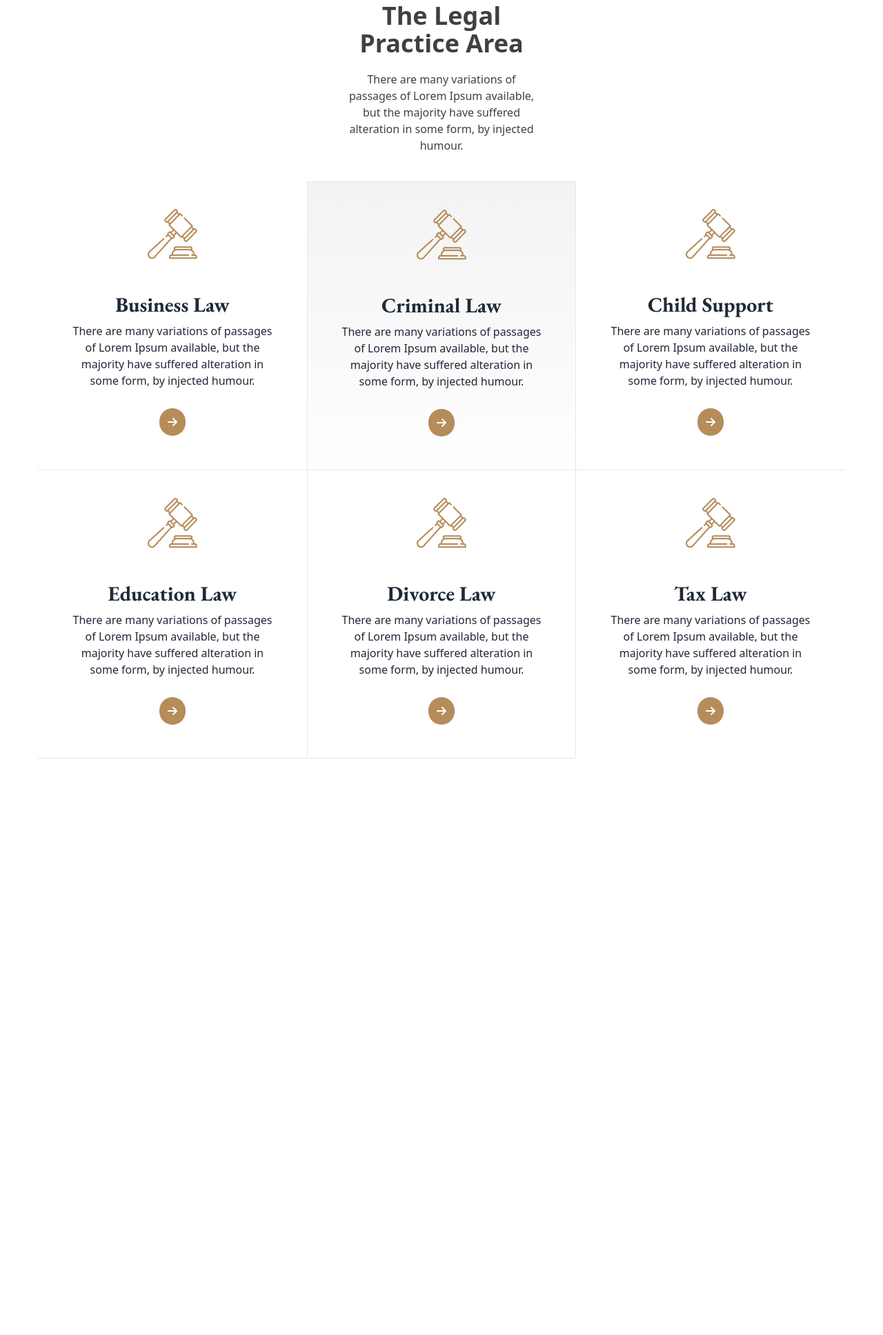
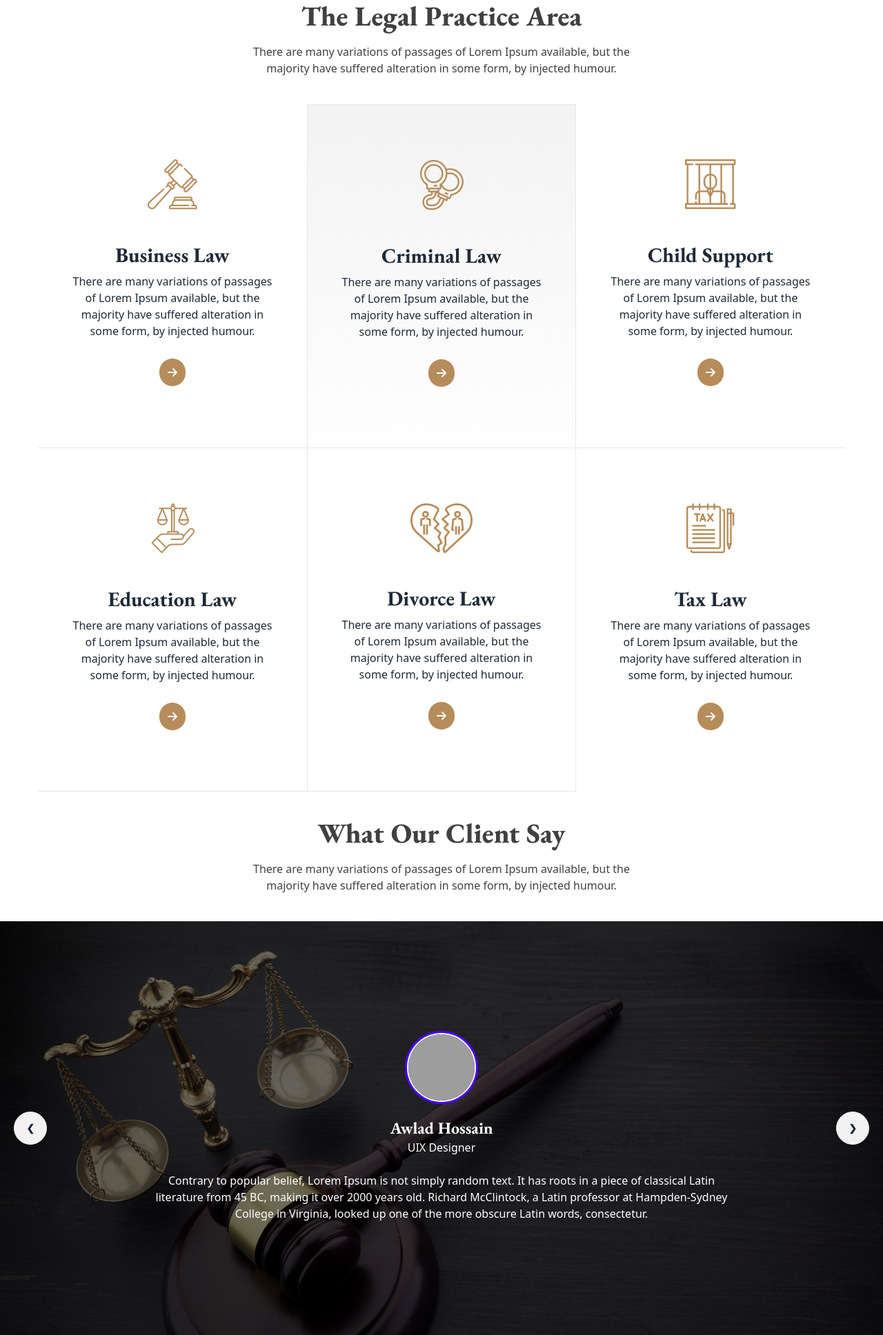
Before and after one commit to ignatius90/legal-solution-tailwind-daisyui, a plain HTML site: page index.html in a window 1280 px wide. Shown: the part 921-2857 px from the top of the page at 69% size. Before the commit the page ends 2021 px from the top, so only its background shows below. Drawn offline with nearby package versions, Linux system fonts and the light colour scheme; grey boxes are pictures that could not be loaded.

Commit message:
carousel added

```diff
--- a/index.html
+++ b/index.html
@@ -98,8 +98,9 @@
     <!-- legal practice -->
     <div>
       <!-- Headings -->
-      <div class="text-center  max-w-72 m-auto my-10">
-        <h2 class="text-dark1 mb-5 text-4xl font-extrabold">The Legal Practice Area</h2>
+      <div class="text-center  max-w-[550px] m-auto my-10">
+        <h2 class="text-dark1 font-garamond font-extrabold text-[40px] mb-5 text-4xl font-extrabold">The Legal Practice
+          Area</h2>
         <p class="text-dark1">There are many variations of passages of Lorem Ipsum available, but the majority have
           suffered alteration in
           some form,
@@ -109,7 +110,7 @@
       <!-- cards -->
       <div class="max-w-[1170px] grid m-auto grid-cols-1 md:grid-cols-2 lg:grid-cols-3">
         <!-- 1st card -->
-        <div class="border-b bg-base-100 w-[390px]">
+        <div class="py-10 border-b bg-base-100 w-[390px]">
           <figure class="px-10 pt-10">
             <img src="images/business.png" alt="Shoes" class="w-auto m-auto" />
           </figure>
@@ -125,9 +126,9 @@
         </div>
 
         <!-- 2nd card -->
-        <div class=" bg-base-100 border bg-gradient-to-b from-[#F3F3F3] to-[#F3F3F310] w-[390px]">
+        <div class="py-10 bg-base-100 border bg-gradient-to-b from-[#F3F3F3] to-[#F3F3F310] w-[390px]">
           <figure class="px-10 pt-10">
-            <img src="images/business.png" alt="Shoes" class="w-auto m-auto" />
+            <img src="images/criminal.png" alt="Shoes" class="w-auto m-auto" />
           </figure>
           <div class="card-body p-12 items-center text-center">
             <h2 class="card-title font-garamond text-3xl font-bold">Criminal Law</h2>
@@ -141,9 +142,9 @@
         </div>
 
         <!-- 3rd card -->
-        <div class="w-[390px] border-b md:border-b">
+        <div class="py-10 w-[390px] border-b md:border-b">
           <figure class="px-10 pt-10">
-            <img src="images/business.png" alt="Shoes" class="w-auto m-auto" />
+            <img src="images/child.png" alt="Shoes" class="w-auto m-auto" />
           </figure>
           <div class="card-body p-12 items-center text-center">
             <h2 class="card-title font-garamond text-3xl font-bold">Child Support</h2>
@@ -157,9 +158,9 @@
         </div>
 
         <!-- 4th card -->
-        <div class=" border-b lg:border-b bg-base-100 w-[390px]">
+        <div class="py-10 border-b lg:border-b bg-base-100 w-[390px]">
           <figure class="px-10 pt-10">
-            <img src="images/business.png" alt="Shoes" class="w-auto m-auto" />
+            <img src="images/education.png" alt="Shoes" class="w-auto m-auto" />
           </figure>
           <div class="card-body p-12 items-center text-center">
             <h2 class="card-title font-garamond text-3xl font-bold">Education Law</h2>
@@ -173,9 +174,9 @@
         </div>
 
         <!-- 5th card -->
-        <div class="lg:border-x border-b bg-base-100 w-[390px]">
+        <div class="py-10 lg:border-x border-b bg-base-100 w-[390px]">
           <figure class="px-10 pt-10">
-            <img src="images/business.png" alt="Shoes" class="w-auto m-auto" />
+            <img src="images/divorce.png" alt="Shoes" class="w-auto m-auto" />
           </figure>
           <div class="card-body p-12 items-center text-center">
             <h2 class="card-title font-garamond text-3xl font-bold">Divorce Law</h2>
@@ -189,9 +190,9 @@
         </div>
 
         <!-- 6th card -->
-        <div class="bg-base-100 w-[390px]">
+        <div class="py-10 bg-base-100 w-[390px]">
           <figure class="px-10 pt-10">
-            <img src="images/business.png" alt="Shoes" class="w-auto m-auto" />
+            <img src="images/tax.png" alt="Shoes" class="w-auto m-auto" />
           </figure>
           <div class="card-body p-12 items-center text-center">
             <h2 class="card-title font-garamond text-3xl font-bold">Tax Law</h2>
@@ -205,6 +206,102 @@
         </div>
       </div>
     </div>
+
+    <!-- client says -->
+    <div>
+      <!-- headings -->
+      <div class="text-center  max-w-[550px] m-auto my-10">
+        <h2 class="text-dark1 font-garamond font-extrabold text-[40px] mb-5 text-4xl font-extrabold">What Our Client Say
+        </h2>
+        <p class="text-dark1">There are many variations of passages of Lorem Ipsum available, but the majority have
+          suffered alteration in
+          some form,
+          by injected humour.</p>
+      </div>
+
+      <!-- carousel -->
+      <div class="carousel w-full">
+
+        <!-- slide1 -->
+        <div id="slide1"
+          class="bg-[url(/images/slider-1.jpg)] bg-cover text-white carousel-item relative w-full h-[600px]">
+          <div class="bg-[#00000090] flex">
+            <div class="w-8/12 m-auto text-center">
+              <div class="avatar pb-6">
+                <div class="ring-primary  ring-offset-base-100 w-24 rounded-full ring ring-offset-2">
+                  <img src="https://img.daisyui.com/images/stock/photo-1534528741775-53994a69daeb.webp" />
+                </div>
+              </div>
+              <h4 class="font-bold font-garamond text-2xl">Awlad Hossain</h4>
+              <p class="pb-6">UIX Designer</p>
+              <p>Contrary to popular belief, Lorem Ipsum is not simply random text. It has roots in a piece of classical
+                Latin literature
+                from 45 BC, making it over 2000 years old. Richard McClintock, a Latin professor at Hampden-Sydney
+                College
+                in Virginia,
+                looked up one of the more obscure Latin words, consectetur.</p>
+            </div>
+          </div>
+          <div class="absolute left-5 right-5 top-1/2 flex -translate-y-1/2 transform justify-between">
+            <a href="#slide3" class="btn btn-circle">❮</a>
+            <a href="#slide2" class="btn btn-circle">❯</a>
+          </div>
+        </div>
+
+        <!-- slide2 -->
+        <div id="slide2"
+          class="bg-[url(/images/slider-2.jpg)] bg-cover text-white carousel-item relative w-full h-[600px]">
+          <div class="bg-[#00000090] flex">
+            <div class="w-8/12 m-auto text-center">
+              <div class="avatar pb-6">
+                <div class="ring-primary  ring-offset-base-100 w-24 rounded-full ring ring-offset-2">
+                  <img src="https://img.daisyui.com/images/stock/photo-1534528741775-53994a69daeb.webp" />
+                </div>
+              </div>
+              <h4 class="font-bold font-garamond text-2xl">Awlad Hossain</h4>
+              <p class="pb-6">UIX Designer</p>
+              <p>Contrary to popular belief, Lorem Ipsum is not simply random text. It has roots in a piece of classical
+                Latin literature
+                from 45 BC, making it over 2000 years old. Richard McClintock, a Latin professor at Hampden-Sydney
+                College
+                in Virginia,
+                looked up one of the more obscure Latin words, consectetur.</p>
+            </div>
+          </div>
+          <div class="absolute left-5 right-5 top-1/2 flex -translate-y-1/2 transform justify-between">
+            <a href="#slide1" class="btn btn-circle">❮</a>
+            <a href="#slide3" class="btn btn-circle">❯</a>
+          </div>
+        </div>
+
+        <!-- slide3 -->
+        <div id="slide3"
+          class="bg-[url(/images/slider-3.jpg)] bg-cover text-white carousel-item relative w-full h-[600px]">
+          <div class="bg-[#00000090] flex">
+            <div class="w-8/12 m-auto text-center">
+              <div class="avatar pb-6">
+                <div class="ring-primary  ring-offset-base-100 w-24 rounded-full ring ring-offset-2">
+                  <img src="https://img.daisyui.com/images/stock/photo-1534528741775-53994a69daeb.webp" />
+                </div>
+              </div>
+              <h4 class="font-bold font-garamond text-2xl">Awlad Hossain</h4>
+              <p class="pb-6">UIX Designer</p>
+              <p>Contrary to popular belief, Lorem Ipsum is not simply random text. It has roots in a piece of classical
+                Latin literature
+                from 45 BC, making it over 2000 years old. Richard McClintock, a Latin professor at Hampden-Sydney
+                College
+                in Virginia,
+                looked up one of the more obscure Latin words, consectetur.</p>
+            </div>
+          </div>
+          <div class="absolute left-5 right-5 top-1/2 flex -translate-y-1/2 transform justify-between">
+            <a href="#slide2" class="btn btn-circle">❮</a>
+            <a href="#slide1" class="btn btn-circle">❯</a>
+          </div>
+        </div>
+      </div>
+    </div>
+
   </main>
 
   <footer>
```
